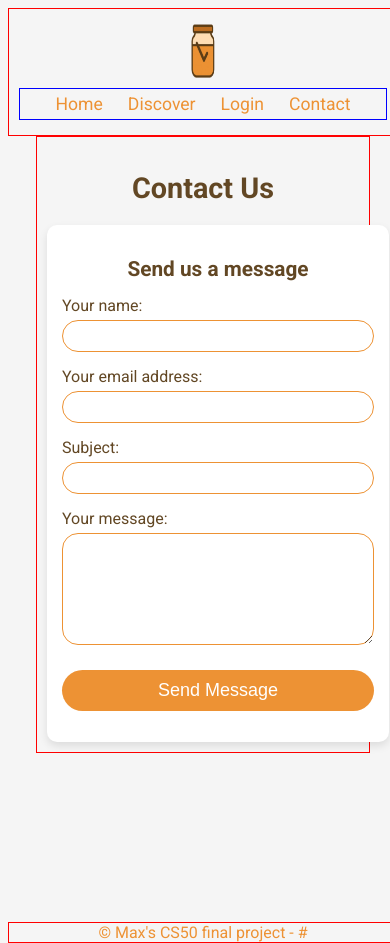
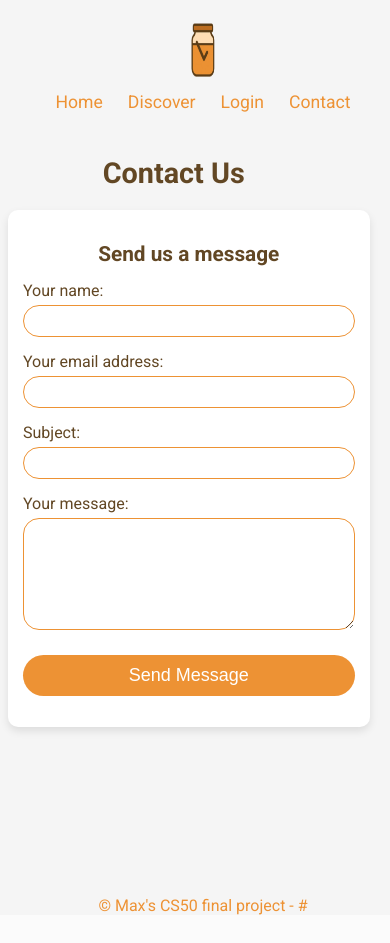
Before and after one commit to maxcol01/pita, a Flask app: page /contact in a window 390 px wide. After the commit the page ends 915 px from the top, so only its background shows below. Run offline with Flask 3, Linux system fonts and the light colour scheme; some web fonts are replaced.

Commit message:
removing the red borders around the containers

```diff
--- a/frontend/static/css/contact.css
+++ b/frontend/static/css/contact.css
@@ -9,7 +9,6 @@
     max-width: 1200px;
     min-width: 60%;
     padding: 20px;
-    border: 1px solid red; /* Development aid */
 }
 
 /* ===== CONTACT SECTION ===== */
@@ -161,9 +160,10 @@
 /* Mobile Styles (max-width: 480px) */
 @media screen and (max-width: 480px) {
     .contact-container {
-        padding: 10px;
+        padding: 0px;
         min-width: 80%;
-        margin: 0 auto;
+        max-width: 85%;
+        margin:auto 0
     }
 
     .contact-section {
--- a/frontend/static/css/discover.css
+++ b/frontend/static/css/discover.css
@@ -8,7 +8,6 @@
     margin: 0 auto;
     max-width: 1200px;
     padding: 20px;
-    border: 1px solid red; /* Development aid */
 }
 
 /* ===== DISCOVER SECTION ===== */
--- a/frontend/static/css/home.css
+++ b/frontend/static/css/home.css
@@ -8,7 +8,6 @@
     margin: 0 auto;
     max-width: 1200px;
     padding: 20px;
-    border: 1px solid red; /* Development aid */
 }
 
 /* ===== HERO SECTION ===== */
--- a/frontend/static/css/layout.css
+++ b/frontend/static/css/layout.css
@@ -5,7 +5,6 @@
 
 /* ===== NAVIGATION ===== */
 .navigation-container {
-    border: 1px solid red; /* Development aid */
     padding: 20px;
     display: flex;
     justify-content: space-between;
@@ -21,7 +20,6 @@
 }
 
 .navigation-container-links {
-    border: 1px solid blue; /* Development aid */
     width: 50%;
     display: flex;
     justify-content: flex-end;
@@ -42,7 +40,6 @@
 
 /* ===== FOOTER ===== */
 .footer-container {
-    border: 1px solid red; /* Development aid */
     text-align: center;
     color: var(--main-color);
     margin-top: auto;
--- a/frontend/static/css/login.css
+++ b/frontend/static/css/login.css
@@ -5,7 +5,7 @@
 
 /* ===== MAIN CONTAINER ===== */
 .login-main-container {
-    border: 1px solid red; /* Development aid */
+
     margin-top: 20vh;
     display: flex;
     justify-content: space-around;
@@ -176,7 +176,7 @@
     .login-existing-user button,
     .login-registering-user button {
         width: 200px;
-        font-size: 18px;
+        font-size: 16px;
         padding: 8px 0;
     }
 }
```
